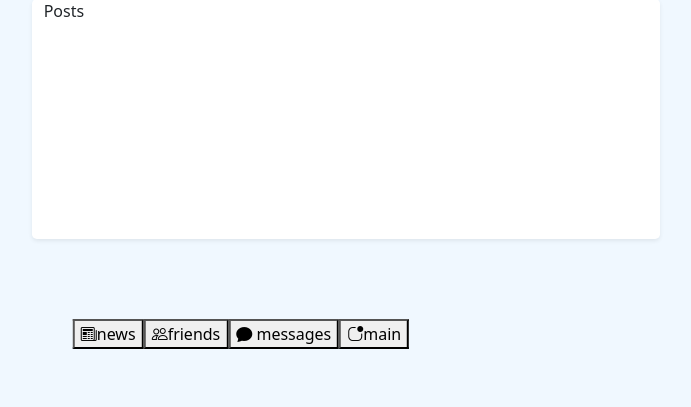
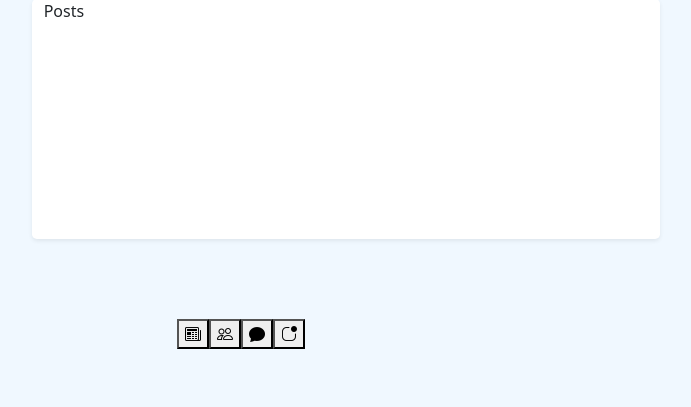
Before and after one commit to skyas123/JopNet, a Django app: page / in a window 1280 px wide. Shown: the part 451-858 px from the top of the page, without its empty margins (399-1090 px from the left). Run offline with Django 3.2, Linux system fonts and the light colour scheme; some libraries are stand-ins or nearby versions; grey boxes are pictures that could not be loaded.

Commit message:
Переименовал страницу index.html и добавил страницу news.html

```diff
--- a/JPT/templates/JPT/index.html
+++ b/JPT/templates/JPT/home.html
@@ -4,7 +4,6 @@
 <div class="row shadow-sm rounded-3" style="background-color:white">
 <h1>NickName</h1>
 </div>
-
 
 <div class="row m-2" style="height:20rem">
 
--- a/JPT/templates/JPT/layout.html
+++ b/JPT/templates/JPT/layout.html
@@ -39,13 +39,13 @@
     <div class="position-fixed bottom-0 start-50 translate-middle-x">
             <div class="btn-group">
 
-                <button type="button" class="btn-default"><i class="bi bi-newspaper"></i>news</button>
+                <button type="button" class="btn-default"><i class="bi bi-newspaper"></i></button>
 
-                <button type="button" class="btn-default"><i class="bi bi-people"></i>friends</button>
+                <button type="button" class="btn-default"><i class="bi bi-people"></i></button>
 
-                <button type="button" class="btn-default"><i class="bi bi-chat-fill"></i> messages</button>
+                <button type="button" class="btn-default"><i class="bi bi-chat-fill"></i></button>
 
-                <button type="button" class="btn-default"><i class="bi bi-app-indicator"></i>main</button>
+                <button type="button" class="btn-default"><i class="bi bi-app-indicator"></i></button>
 
             </div>
         </div>
--- /dev/null
+++ b/JPT/templates/JPT/news.html
@@ -0,0 +1,5 @@
+{% extends "JPT/layout.html" %}
+
+{% block content %}
+<h1>some news</h1>
+{% endblock %}
--- a/JPT/views.py
+++ b/JPT/views.py
@@ -3,4 +3,7 @@ from django.http import HttpResponse
 
 # Create your views here.
 def index(request):
-  return render(request, 'JPT/index.html')
+  return render(request, 'JPT/home.html')
+
+def news(request):
+  return render(request, 'JPT/news.html')
--- a/JopNet/urls.py
+++ b/JopNet/urls.py
@@ -12,5 +12,7 @@ import JPT.views
 
 
 urlpatterns = [
-    url(r'^$',JPT.views.index, name='index'),
+    url(r'^$',JPT.views.index, name='home'),
+    url(r'news',JPT.views.news, name='news'),
+
 ]
```
Also changed, not shown: 1 other file.
